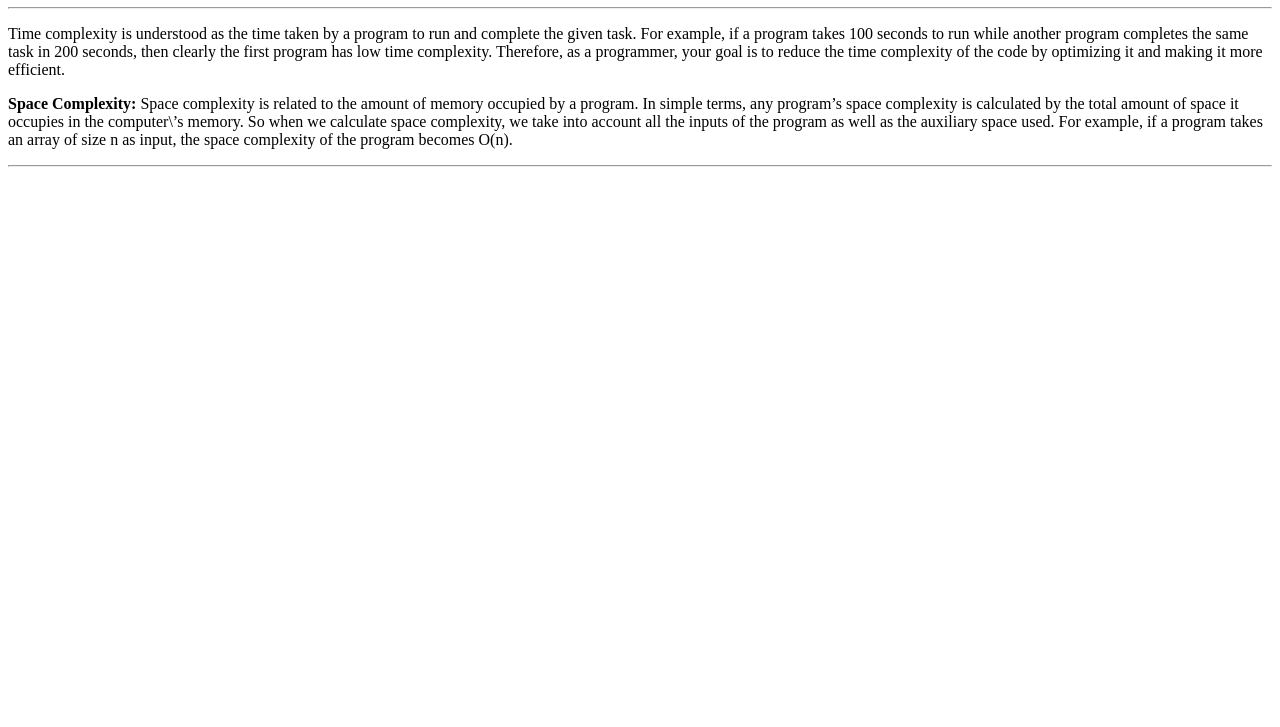
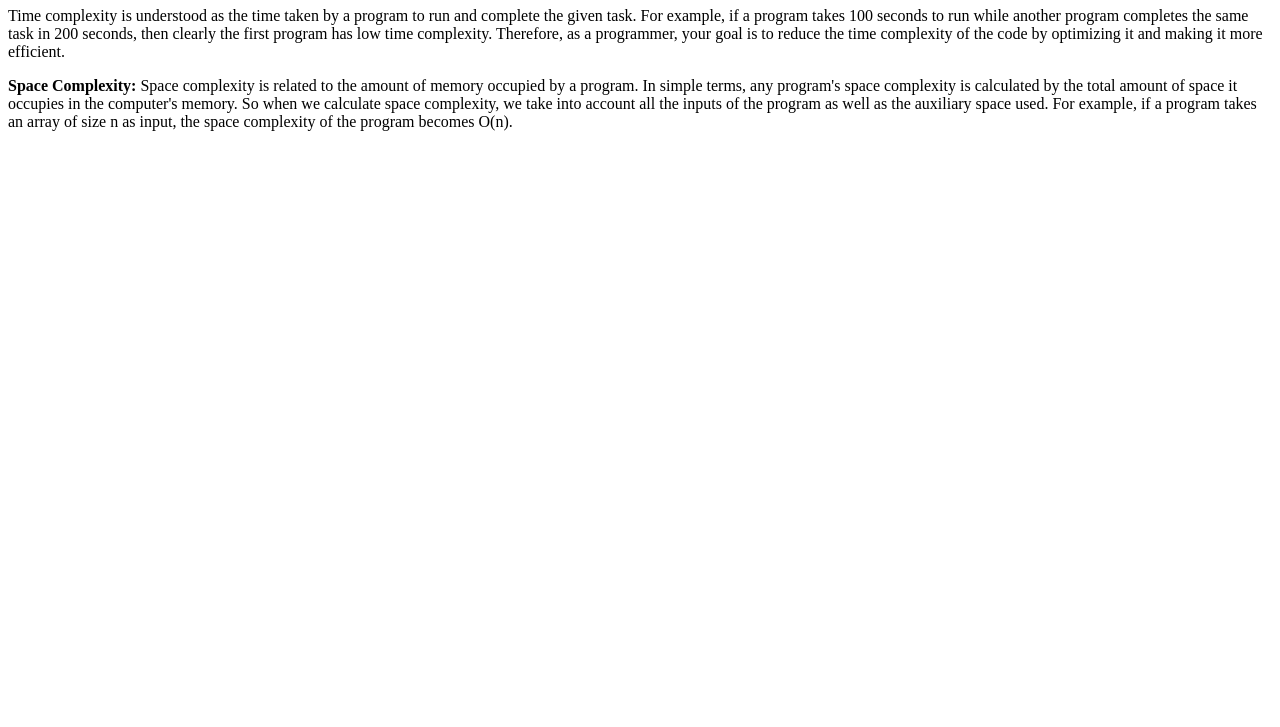
Before and after one commit to acciojob/time-and-space-complexity-luvashoo7, a website: page main.html in a window 1280 px wide. Shown: the part 73-800 px from the top of the page. Drawn offline with Linux system fonts and the light colour scheme.

Commit message:
created a submission

```diff
--- a/main.html
+++ b/main.html
@@ -8,10 +8,10 @@
 
 <body>
 	<!-- the entire body must be written by student -->
-	<h1>Time and Space Complexity</h1><hr>
+	<h1>Time and Space Complexity</h1>
 	<p>Time complexity is understood as the time taken by a program to run and complete the given task. For example, if a program takes 100 seconds to run while another program completes the same task in 200 seconds, then clearly the first program has low time complexity. Therefore, as a programmer, your goal is to reduce the time complexity of the code by optimizing it and making it more efficient.</p>
-	<p><b>Space Complexity:</b> Space complexity is related to the amount of memory occupied by a program. In simple terms, any program’s space complexity is calculated by the total amount of space it occupies in the computer\’s memory. So when we calculate space complexity, we take into account all the inputs of the program as well as the auxiliary space used. For example, if a program takes an array of size n as input, the space complexity of the program becomes O(n).</p><hr>
-    <script type="text/javascript" src="./script.js">
+    <p><b>Space Complexity:</b> Space complexity is related to the amount of memory occupied by a program. In simple terms, any program's space complexity is calculated by the total amount of space it occupies in the computer's memory. So when we calculate space complexity, we take into account all the inputs of the program as well as the auxiliary space used. For example, if a program takes an array of size n as input, the space complexity of the program becomes O(n).</p>
+	<script type="text/javascript" src="./script.js">
 </script>
 
 </body>
```
